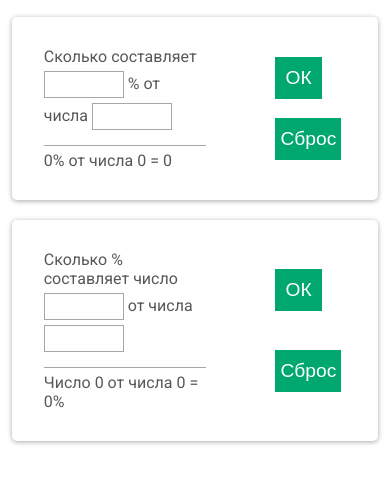
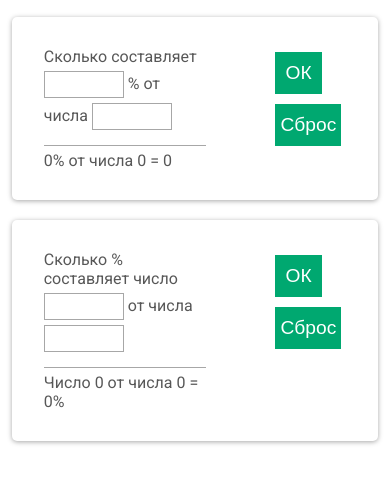
Before and after one commit to sasha-odintsov/percentage-calculator, a website with bundled scripts: page index.html in a window 390 px wide. Shown: the part 121-604 px from the top of the page. Built offline with nearby package versions, Linux system fonts and the light colour scheme.

Commit message:
Some style change

```diff
--- a/styles/main.css
+++ b/styles/main.css
@@ -49,8 +49,8 @@ body {
 .form-secondary {
     margin: 0 auto;
     width: 70%;
+    max-width: 720px;
     margin-bottom: 20px;
-    /* border: 1px solid #a7a7a7; */
     border-radius: 5px;
     display: flex;
     justify-content: space-between;
@@ -158,4 +158,9 @@ input[type="number"]::-webkit-inner-spin-button {
     .form-secondary {
         width: 100%;
     }
+
+    .fieldset-primary-buttons,
+    .fieldset-secondary-buttons {
+        display: block;
+    }
 }
```
